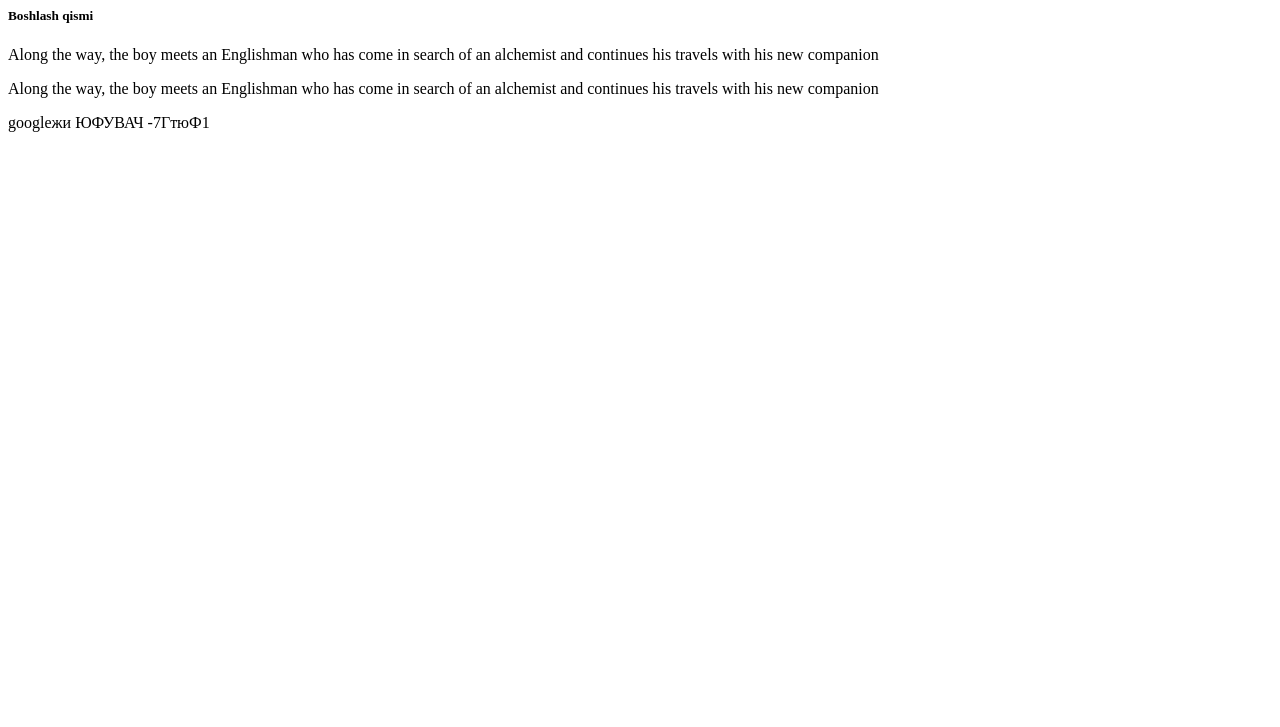
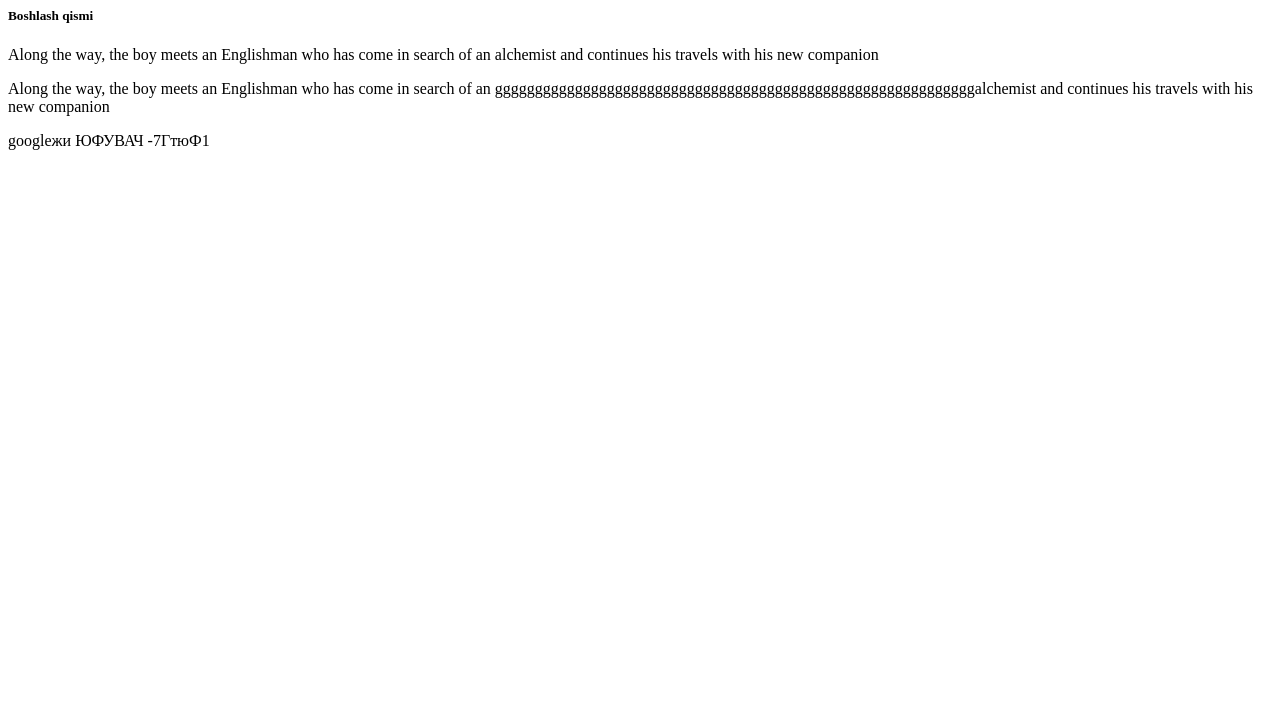
Before and after one commit to zafarweb/yolbars-uchun, a plain HTML site: page index.html in a window 1280 px wide. Shown: the part 73-800 px from the top of the page. Drawn offline with Linux system fonts and the light colour scheme.

Commit message:
ilon mask

```diff
--- a/index.html
+++ b/index.html
@@ -11,7 +11,7 @@
     <h5>Boshlash qismi</h5>
 
     <p>Along the way, the boy meets an Englishman who has come in search of an alchemist and continues his travels with his new companion</p>
-    <p> Along the way, the boy meets an Englishman who has come in search of an alchemist and continues his travels with his new companion</p>
+    <p> Along the way, the boy meets an Englishman who has come in search of an ggggggggggggggggggggggggggggggggggggggggggggggggggggggggggggalchemist and continues his travels with his new companion</p>
      <a>googleжи ЮФУВАЧ -7ГтюФ1  </a>
  </body>
 
```
